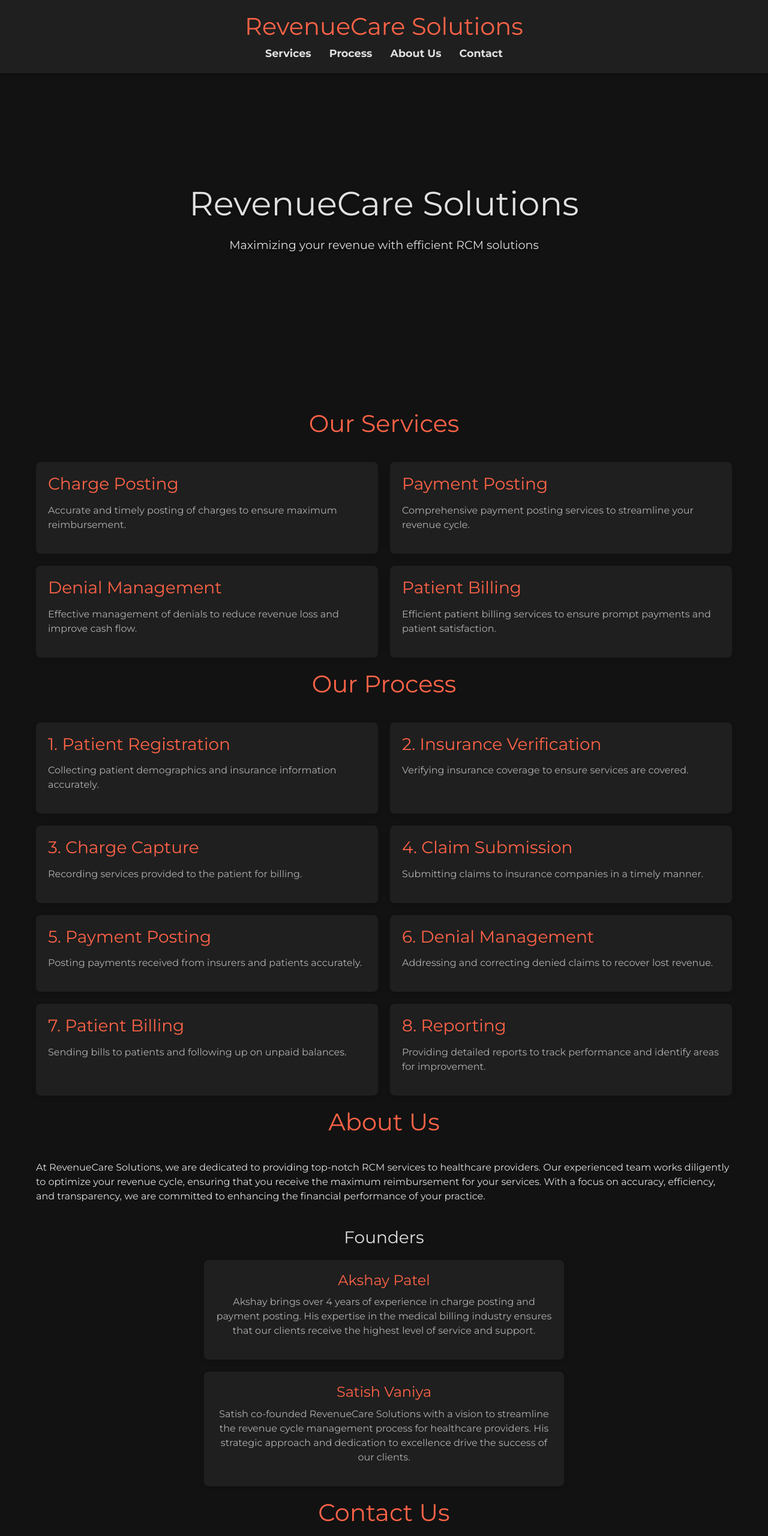
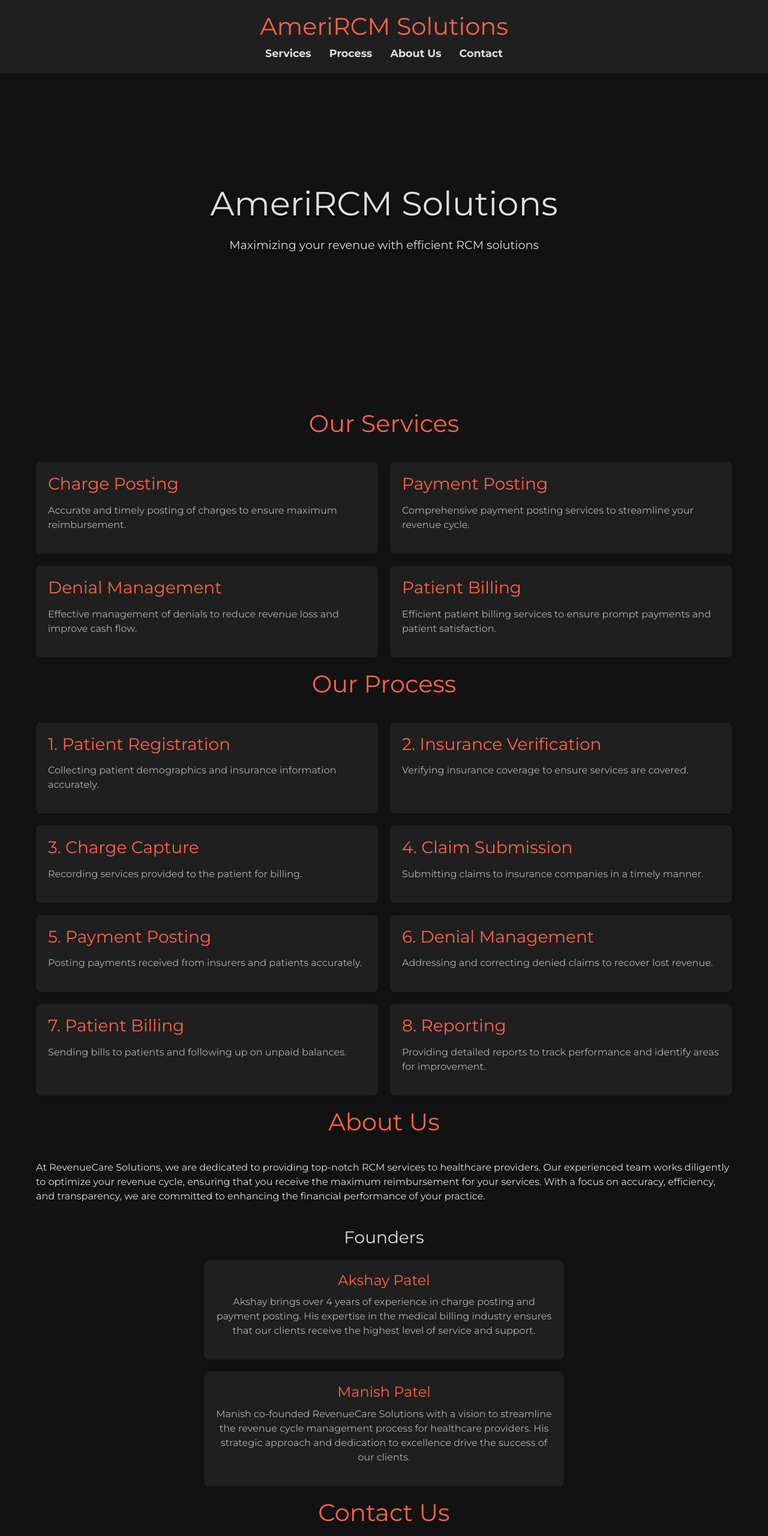
Before and after one commit to akshaypatel-hub/AmeriRCM, a plain HTML site: page Index.html in a window 1280 px wide. Shown: the top 2560 px of the page at 60% size. Drawn offline with nearby package versions, Linux system fonts and the light colour scheme.

Commit message:
Update Index.html

```diff
--- a/Index.html
+++ b/Index.html
@@ -3,7 +3,7 @@
 <head>
     <meta charset="UTF-8">
     <meta name="viewport" content="width=device-width, initial-scale=1.0">
-    <title>RevenueCare Solutions</title>
+    <title>AmeriRCM Solutions</title>
     <!-- Bootstrap CSS -->
     <link href="https://stackpath.bootstrapcdn.com/bootstrap/4.5.2/css/bootstrap.min.css" rel="stylesheet">
     <!-- Google Fonts -->
@@ -182,7 +182,7 @@
     max-width: 600px;
     box-shadow: 0 4px 8px rgba(0, 0, 0, 0.1);
     transition: transform 0.3s ease, box-shadow 0.3s ease;
-}
+}i
 .founder:hover {
     transform: translateY(-5px);
     box-shadow: 0 8px 16px rgba(0, 0, 0, 0.2);
@@ -203,7 +203,7 @@
 </head>
 <body>
     <header>
-        <h1>RevenueCare Solutions</h1>
+        <h1>AmeriRCM Solutions</h1>
         <nav>
             <ul>
                 <li><a href="#services">Services</a></li>
@@ -214,7 +214,7 @@
         </nav>
     </header>
     <div class="hero">
-        <h1>RevenueCare Solutions</h1>
+        <h1>AmeriRCM Solutions</h1>
         <p>Maximizing your revenue with efficient RCM solutions</p>
     </div>
     <div class="content">
@@ -286,8 +286,8 @@
                     <p>Akshay brings over 4 years of experience in charge posting and payment posting. His expertise in the medical billing industry ensures that our clients receive the highest level of service and support.</p>
                 </div>
                 <div class="founder">
-                    <h4>Satish Vaniya</h4>
-                    <p>Satish co-founded RevenueCare Solutions with a vision to streamline the revenue cycle management process for healthcare providers. His strategic approach and dedication to excellence drive the success of our clients.</p>
+                    <h4>Manish Patel</h4>
+                    <p>Manish co-founded RevenueCare Solutions with a vision to streamline the revenue cycle management process for healthcare providers. His strategic approach and dedication to excellence drive the success of our clients.</p>
                 </div>
             </div>
         </section>
@@ -302,7 +302,7 @@
         </section>
     </div>
     <footer>
-        <p>&copy; 2024 RevenueCare Solutions. All rights reserved.</p>
+        <p>&copy; 2025 AmeriRCM Solutions. All rights reserved.</p>
     </footer>
 
     <!-- jQuery and Bootstrap JS -->
```
